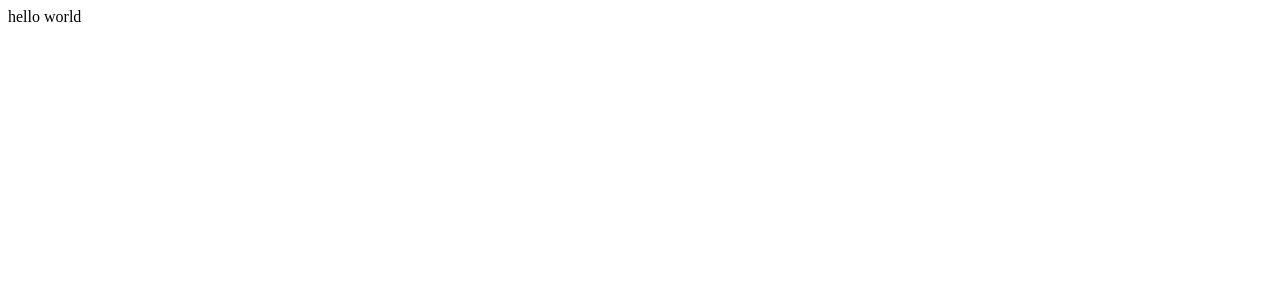
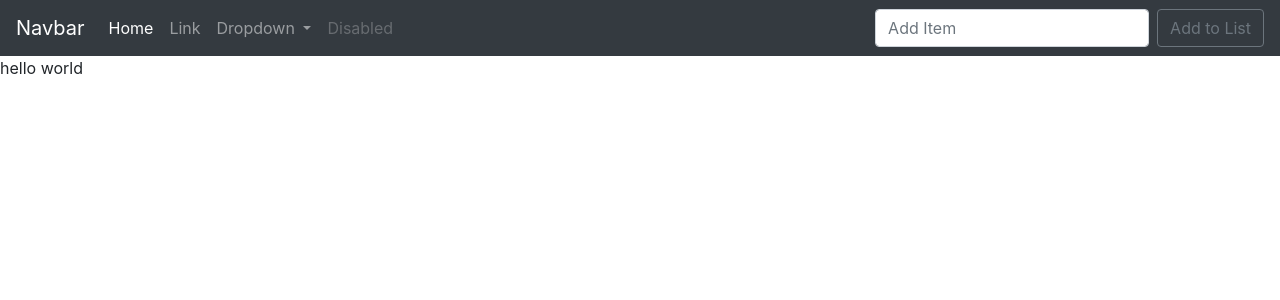
Before and after one commit to Stephen-mcdonagh/Django-To-Do-App, a Django app: page / in a window 1280 px wide. Before the commit the part shown is almost empty. Shown: the top 300 px of the page. Run offline with Django 3.2, Linux system fonts and the light colour scheme; some libraries are stand-ins or nearby versions.

Commit message:
Basic updates to frontend

```diff
--- /dev/null
+++ b/todo_list/templates/base.html
@@ -0,0 +1,61 @@
+<!doctype html>
+<html lang="en">
+  <head>
+    <!-- Required meta tags -->
+    <meta charset="utf-8">
+    <meta name="viewport" content="width=device-width, initial-scale=1, shrink-to-fit=no">
+
+    <!-- Bootstrap CSS -->
+    <link rel="stylesheet" href="https://stackpath.bootstrapcdn.com/bootstrap/4.4.1/css/bootstrap.min.css" integrity="sha384-Vkoo8x4CGsO3+Hhxv8T/Q5PaXtkKtu6ug5TOeNV6gBiFeWPGFN9MuhOf23Q9Ifjh" crossorigin="anonymous">
+
+    <title>Hello, world!</title>
+  </head>
+  <body>
+
+  <nav class="navbar navbar-expand-lg navbar-dark bg-dark">
+  <a class="navbar-brand" href="#">Navbar</a>
+  <button class="navbar-toggler" type="button" data-toggle="collapse" data-target="#navbarSupportedContent" aria-controls="navbarSupportedContent" aria-expanded="false" aria-label="Toggle navigation">
+    <span class="navbar-toggler-icon"></span>
+  </button>
+
+  <div class="collapse navbar-collapse" id="navbarSupportedContent">
+    <ul class="navbar-nav mr-auto">
+      <li class="nav-item active">
+        <a class="nav-link" href="#">Home <span class="sr-only">(current)</span></a>
+      </li>
+      <li class="nav-item">
+        <a class="nav-link" href="#">Link</a>
+      </li>
+      <li class="nav-item dropdown">
+        <a class="nav-link dropdown-toggle" href="#" id="navbarDropdown" role="button" data-toggle="dropdown" aria-haspopup="true" aria-expanded="false">
+          Dropdown
+        </a>
+        <div class="dropdown-menu" aria-labelledby="navbarDropdown">
+          <a class="dropdown-item" href="#">Action</a>
+          <a class="dropdown-item" href="#">Another action</a>
+          <div class="dropdown-divider"></div>
+          <a class="dropdown-item" href="#">Something else here</a>
+        </div>
+      </li>
+      <li class="nav-item">
+        <a class="nav-link disabled" href="#" tabindex="-1" aria-disabled="true">Disabled</a>
+      </li>
+    </ul>
+    <form class="form-inline my-2 my-lg-0">
+      <input class="form-control mr-sm-2" type="search" placeholder="Add Item" aria-label="Search" name="item">
+      <button class="btn btn-outline-secondary my-2 my-sm-0" type="submit">Add to List</button>
+    </form>
+  </div>
+</nav>
+    {% block content %}
+    {% endblock %}
+
+
+
+    <!-- Optional JavaScript -->
+    <!-- jQuery first, then Popper.js, then Bootstrap JS -->
+    <script src="https://code.jquery.com/jquery-3.4.1.slim.min.js" integrity="sha384-J6qa4849blE2+poT4WnyKhv5vZF5SrPo0iEjwBvKU7imGFAV0wwj1yYfoRSJoZ+n" crossorigin="anonymous"></script>
+    <script src="https://cdn.jsdelivr.net/npm/popper.js@1.16.0/dist/umd/popper.min.js" integrity="sha384-Q6E9RHvbIyZFJoft+2mJbHaEWldlvI9IOYy5n3zV9zzTtmI3UksdQRVvoxMfooAo" crossorigin="anonymous"></script>
+    <script src="https://stackpath.bootstrapcdn.com/bootstrap/4.4.1/js/bootstrap.min.js" integrity="sha384-wfSDF2E50Y2D1uUdj0O3uMBJnjuUD4Ih7YwaYd1iqfktj0Uod8GCExl3Og8ifwB6" crossorigin="anonymous"></script>
+  </body>
+</html>
--- a/todo_list/templates/home.html
+++ b/todo_list/templates/home.html
@@ -1 +1,6 @@
-hello world
+{% extends 'base.html' %}
+
+
+{% block content %}
+	hello world
+{% endblock %}
```
